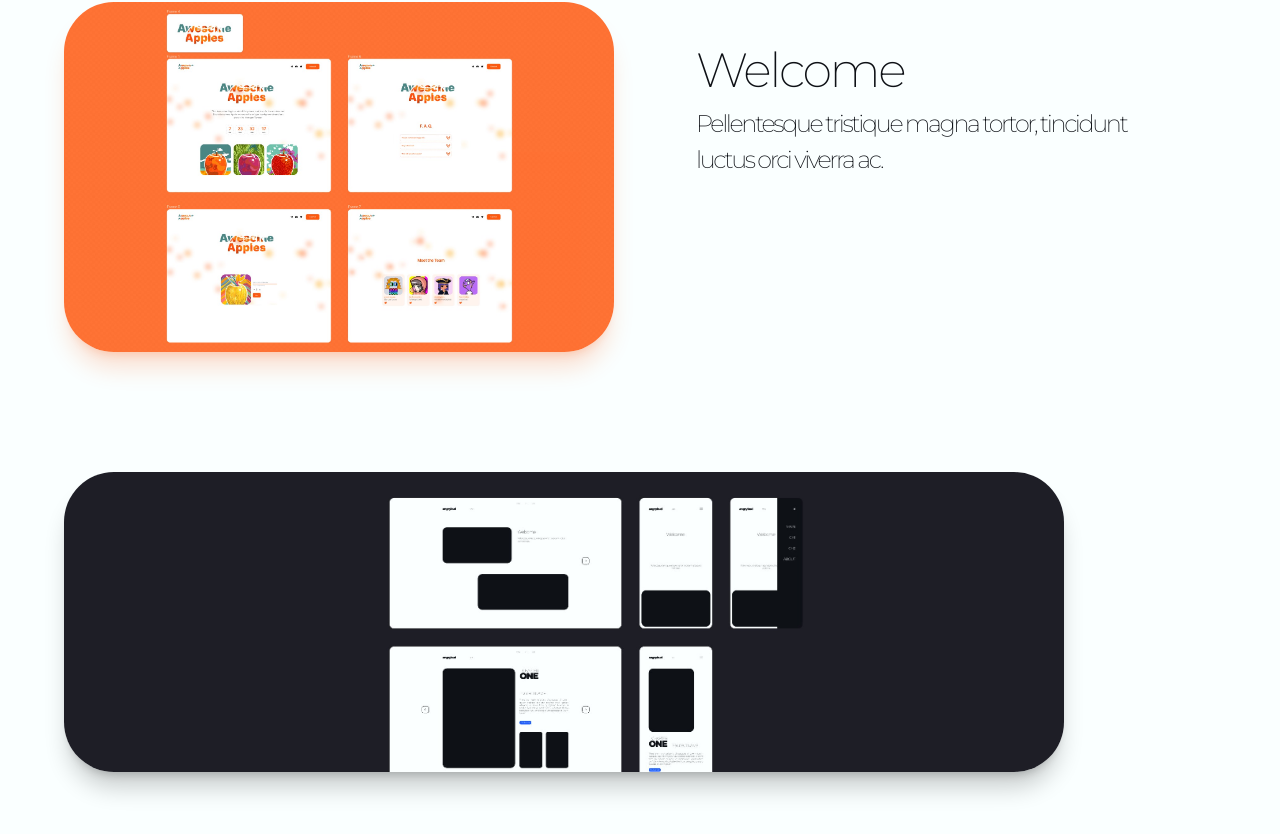
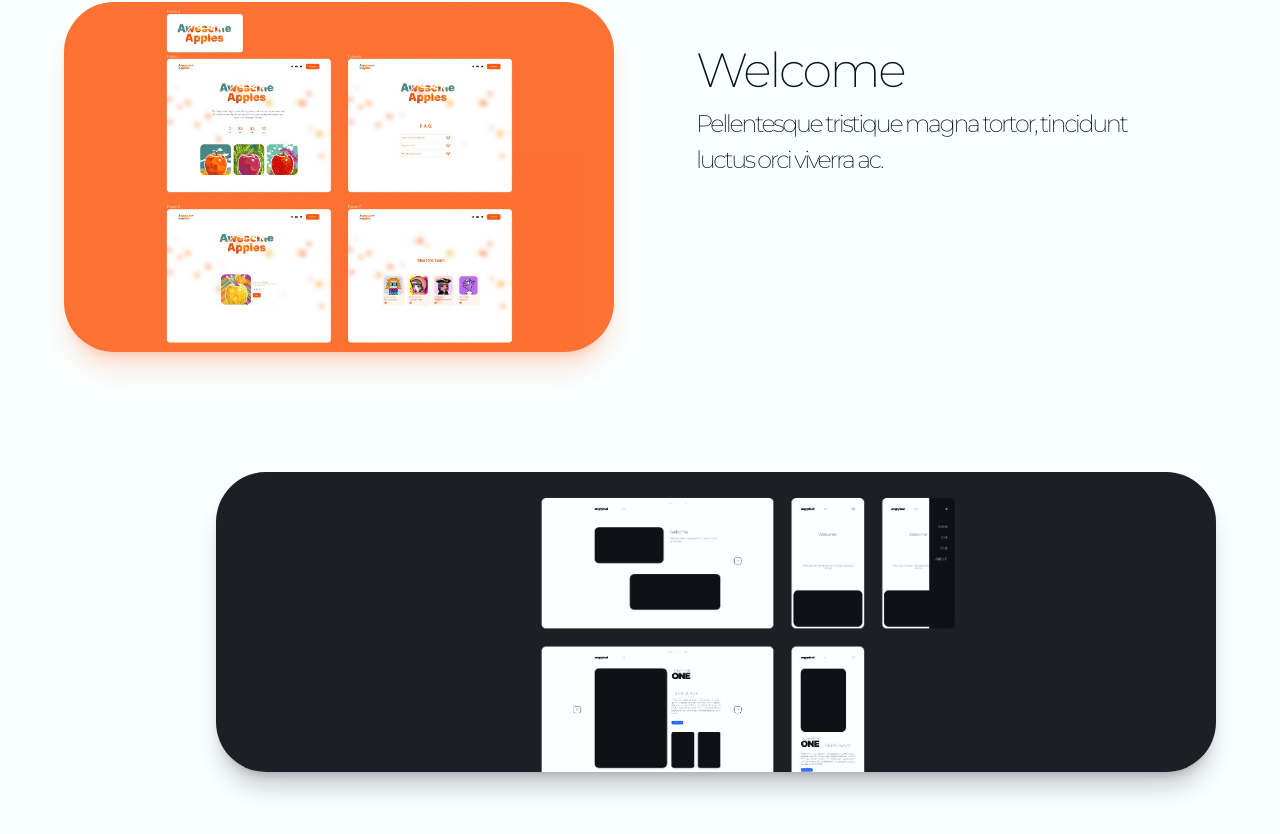
Before and after one commit to does1tmatter/portfolio, a Vue app: page / in a window 1280 px wide. Shown: the part 250-1084 px from the top of the page. Built offline with nearby package versions, Linux system fonts and the light colour scheme.

Commit message:
home tab2 fix pt2

```diff
--- a/src/views/HomeView.vue
+++ b/src/views/HomeView.vue
@@ -29,7 +29,7 @@ const makeScrollingFunAgain = computed(() => scroll.y.value < 200 ? scroll.y.val
         </div>
       </div>
     </div>
-    <div class="w-full max-w-[1000px] mt-[120px] max-h-[300px] rounded-[50px] overflow-hidden shadow-xl shadow-black/[.2]" :style="{
+    <div class="w-full max-w-[1000px] mt-[120px] max-h-[300px] rounded-[50px] overflow-hidden shadow-xl shadow-black/[.2] ml-auto" :style="{
       transform: `translateY(-${makeScrollingFunAgain * 2}px)`
     }">
       <div class="w-full max-w-[1000px] min-h-[500px] bg-cover bg-center" :style="{
```
